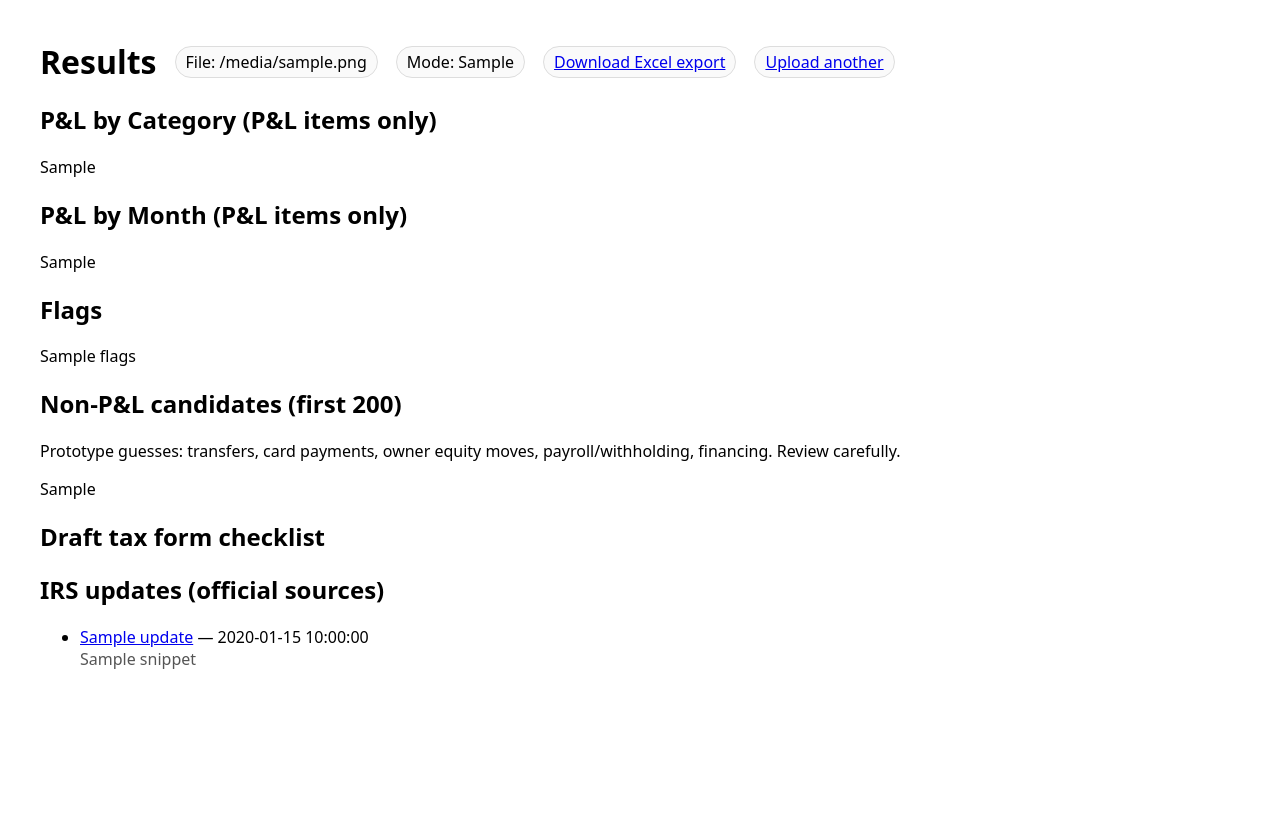
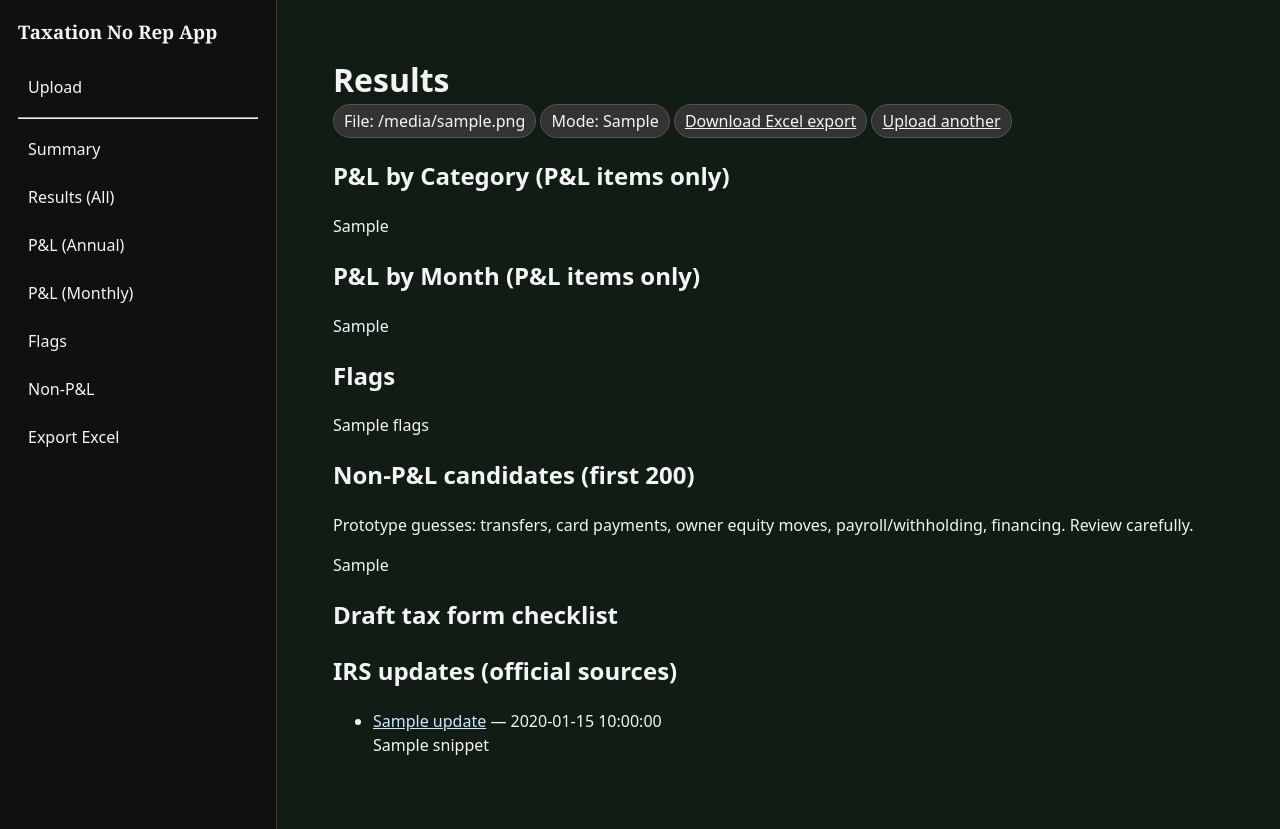
Before and after one commit to CogSciOliver/taxation-without-rep, a FastAPI app: template templates/results.html in a window 1280 px wide. Before the commit the page ends 669 px from the top, so only its background shows below. Run offline with FastAPI, Linux system fonts and the light colour scheme; the template is opened without the code that fills it: most values are stand-ins (such as "Sample title", 1, 10 or a date in 2020).

Commit message:
v0.2.1 Update: fixed results break out of app frame, and added dark styling for late night coding sessions.

```diff
--- a/app.py
+++ b/app.py
@@ -2,6 +2,8 @@ from __future__ import annotations
 from fastapi import FastAPI, UploadFile, File, Request, Form
 from fastapi.responses import HTMLResponse, StreamingResponse, RedirectResponse
 from fastapi.templating import Jinja2Templates
+from fastapi.staticfiles import StaticFiles
+
 import io
 import uuid
 import pandas as pd
@@ -17,8 +19,10 @@ from pipeline import (
 )
 from tax_updates import fetch_tax_updates, IRS_UPDATES_SOURCES
 
+
 app = FastAPI()
 templates = Jinja2Templates(directory="templates")
+app.mount("/assets", StaticFiles(directory="assets"), name="assets")
 
 # Simple in-memory store for prototype.
 SESSIONS: dict[str, dict] = {}
--- /dev/null
+++ b/assets/css/template.css
@@ -0,0 +1,78 @@
+body {
+    font-family: system-ui, -apple-system, "Segoe UI", Roboto, sans-serif;
+    margin: 0;
+    color: #f3f4f6;
+    background: #111c14;
+    line-height: 1.5;
+}
+
+.layout {
+    display: flex;
+    min-height: 100vh;
+}
+
+.sidebar {
+    width: 240px;
+    padding: 18px;
+    border-right: 1px solid #3a3a3a;
+    background: #101010;
+}
+
+.sidebar a {
+    display: block;
+    padding: 10px;
+    border-radius: 10px;
+    color: #f3f4f6;
+    text-decoration: none;
+    margin-bottom: 4px;
+}
+
+.sidebar a:hover {
+    background: #1d1d1d;
+}
+
+.sidebar a.active {
+    background: #2a2a2a;
+    color: #fff;
+    font-weight: 600;
+}
+
+a {
+    color: #cfe8ff;
+}
+
+.content {
+    flex: 1;
+    min-width: 0;
+    padding: 28px;
+    overflow-x: auto;
+}
+
+table {
+    border-collapse: collapse;
+    width: 100%;
+    margin: 10px 0 28px 0;
+    font-size: 14px;
+    background: #161616;
+}
+
+th,
+td {
+    border: 1px solid #3a3a3a;
+    padding: 8px 10px;
+    text-align: left;
+    vertical-align: top;
+}
+
+th {
+    background: #1f1f1f;
+}
+
+.pill {
+    display: inline-block;
+    padding: 4px 10px;
+    border-radius: 999px;
+    border: 1px solid #555;
+    background: #333;
+    color: #f5f5f5;
+}
--- a/templates/base.html
+++ b/templates/base.html
@@ -4,74 +4,13 @@
 <head>
   <meta charset="utf-8" />
   <title>{{ title or "TaxPL" }}</title>
-  <style>
-    body {
-      font-family: system-ui, -apple-system, Segoe UI, Roboto, sans-serif;
-      margin: 0;
-    }
-
-    .layout {
-      display: flex;
-      min-height: 100vh;
-    }
-
-    .sidebar {
-      width: 240px;
-      padding: 18px;
-      border-right: 1px solid #ddd;
-      background: #fafafa;
-    }
-
-    .sidebar a {
-      display: block;
-      padding: 10px 10px;
-      border-radius: 10px;
-      color: #111;
-      text-decoration: none;
-    }
-
-    .sidebar a.active {
-      background: #111;
-      color: #fff;
-    }
-
-    .content {
-      flex: 1;
-      padding: 28px;
-    }
-
-    table {
-      border-collapse: collapse;
-      width: 100%;
-      margin: 10px 0 28px 0;
-      font-size: 14px;
-    }
-
-    th,
-    td {
-      border: 1px solid #ddd;
-      padding: 6px 8px;
-      text-align: left;
-    }
-
-    th {
-      background: #f6f6f6;
-    }
-
-    .pill {
-      display: inline-block;
-      padding: 4px 10px;
-      border-radius: 999px;
-      border: 1px solid #ddd;
-      background: #fff;
-    }
-  </style>
+  <link rel="stylesheet" href="/assets/css/template.css">
 </head>
 
 <body>
   <div class="layout">
     <div class="sidebar">
-      <h3 style="margin-top:0;">TaxPL</h3>
+      <h3 style="margin-top:0; font-family: Georgia, Times, 'Times New Roman', serif;">Taxation No Rep App</h3>
       <a href="/" class="{{ 'active' if nav=='upload' else '' }}">Upload</a>
 
       {% if token %}
--- a/templates/index.html
+++ b/templates/index.html
@@ -1,7 +1,7 @@
 {% extends "base.html" %}
 {% block content %}
 
-<h1>Bank CSV → P&L + Tax Flags (Prototype v2)</h1>
+<h1>Bank CSV → P&L + Tax Flags (Prototype v0.2.0)</h1>
 
 <div class="card">
   <form action="/upload" method="post" enctype="multipart/form-data">
@@ -24,10 +24,10 @@
   </form>
 </div>
 
-<h3 style="margin-top:28px;">IRS sources used for the “Updates” panel</h3>
+<h3 style="margin-top:300px;">IRS sources used for the “Updates” panel</h3>
 <ul>
   {% for s in sources %}
-  <li><a href="{{ s }}">{{ s }}</a></li>
+  <li><a href="{{ s }}" target="_blank">{{ s }}</a></li>
   {% endfor %}
 </ul>
 
--- a/templates/results.html
+++ b/templates/results.html
@@ -1,18 +1,7 @@
-<!doctype html>
-<html>
-  <head>
-    <meta charset="utf-8"/>
-    <title>TaxPL Results</title>
-    <style>
-      body{font-family:system-ui, -apple-system, Segoe UI, Roboto, sans-serif; margin:40px;}
-      table{border-collapse:collapse; width:100%; margin:10px 0 28px 0; font-size:14px;}
-      th,td{border:1px solid #ddd; padding:6px 8px; text-align:left;}
-      th{background:#f6f6f6;}
-      .pill{display:inline-block; padding:4px 10px; border-radius:999px; border:1px solid #ddd; background:#fafafa;}
-      .row{display:flex; gap:18px; align-items:center; flex-wrap:wrap;}
-    </style>
-  </head>
-  <body>
+{% extends "base.html" %}
+{% block content %}
+<div class="content">
+
   <div class="row">
     <h1 style="margin:0;">Results</h1>
     <span class="pill">File: {{ filename }}</span>
@@ -47,9 +36,10 @@
     <li>
       <a href="{{ u.url }}">{{ u.title }}</a>
       {% if u.date %} — {{ u.date }}{% endif %}
-          <div style="color:#555;">{{ u.snippet }}</div>
+      <div>{{ u.snippet }}</div>
     </li>
     {% endfor %}
   </ul>
-  </body>
-</html>
+</div>
+
+{% endblock %}
```
Also changed, not shown: templates/official_pl_statment.md (deleted, +0 -97 lines), README.md. Lines whose indentation alone changed are shown as unchanged.
